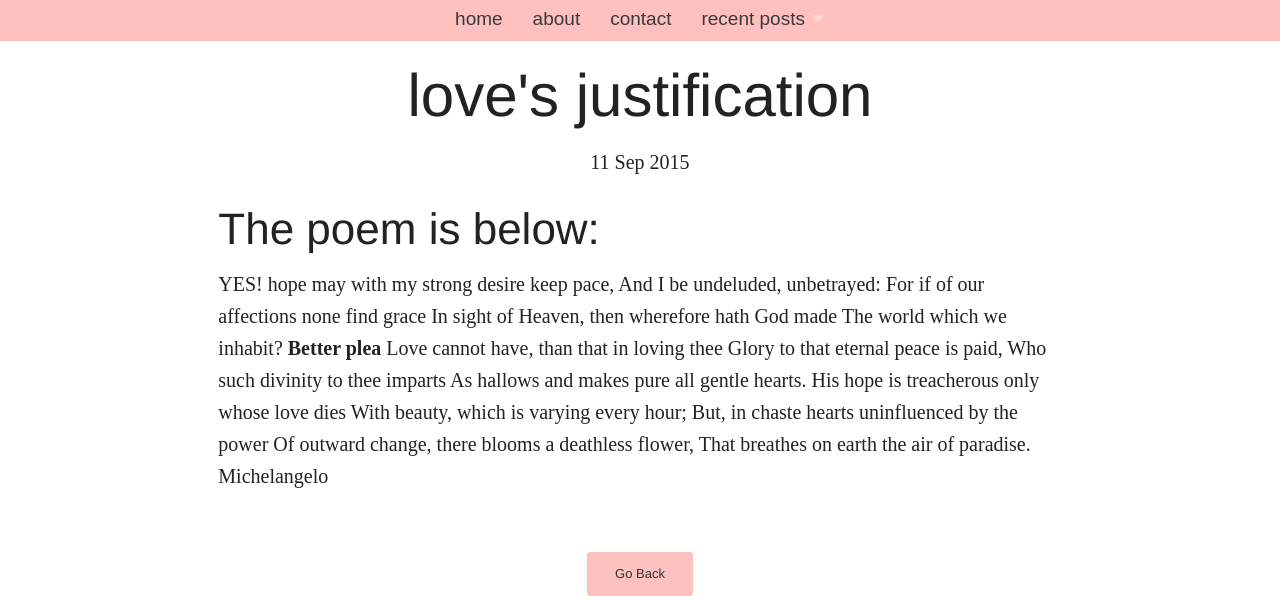
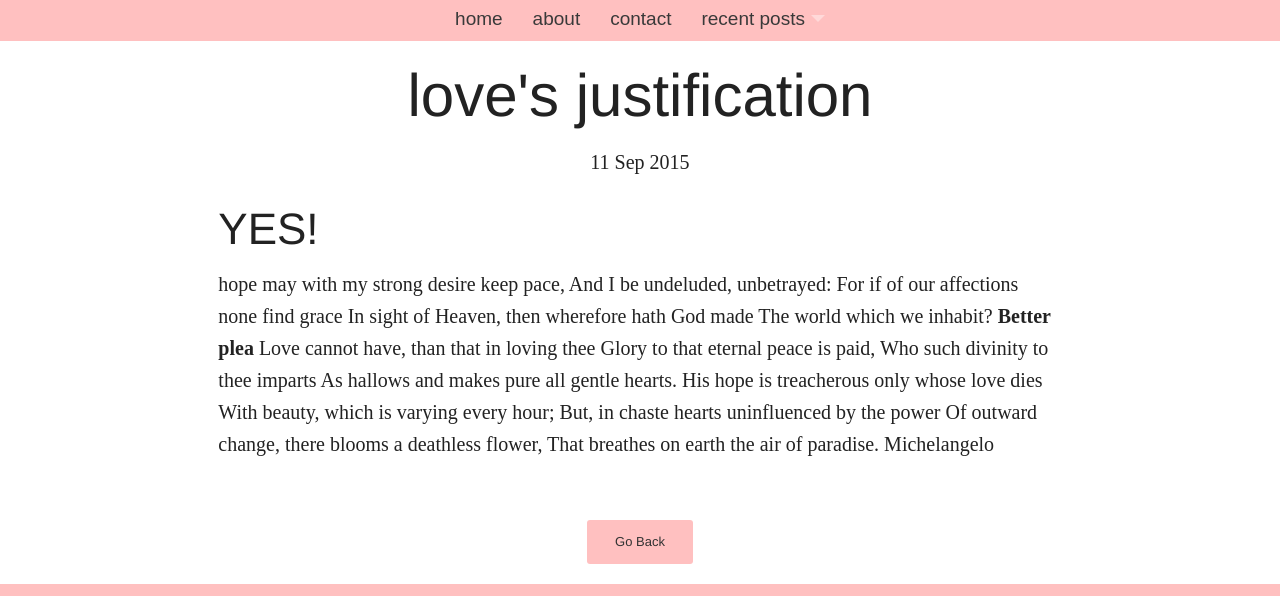
Before and after one commit to eighthundrednine/yunaoh.github.io, a Jekyll site: the page built from _posts/2014-09-11-loves-justification.md, in a window 1280 px wide, cut to the strip 304-900 px from the top of the page. Built offline with Jekyll 4.4.1, drawn with Linux system fonts in a browser that asks for light colours; nearby versions of some CDN libraries.

```diff
--- a/_posts/2014-09-11-loves-justification.md
+++ b/_posts/2014-09-11-loves-justification.md
@@ -6,9 +6,8 @@
 author: Yuna Oh
 excerpt: that breathes on earth the air of paradise...
 ---
-# The poem is below:
-
-YES! hope may with my strong desire keep pace,
+#YES!
+hope may with my strong desire keep pace,
 And I be undeluded, unbetrayed:
 For if of our affections none find grace
 In sight of Heaven, then wherefore hath God made
```
